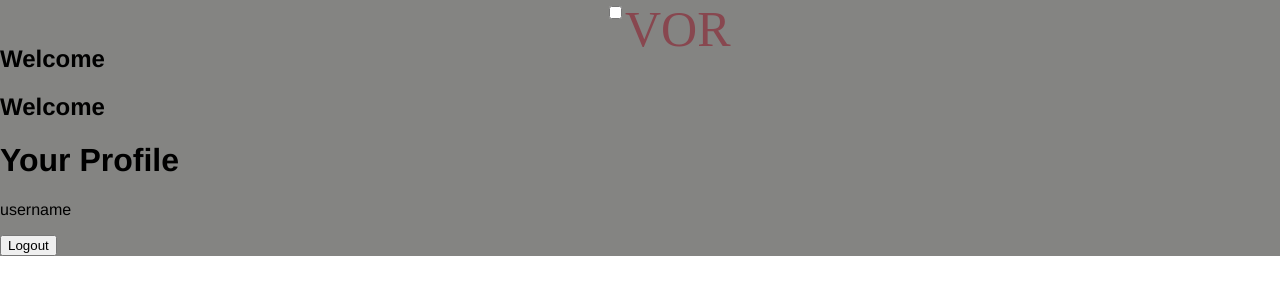
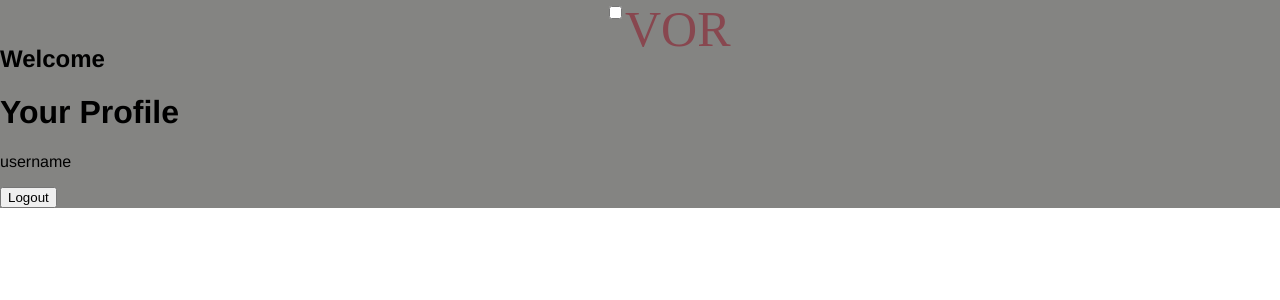
Before and after one commit to nirtzur89/vapro, a React (Create React App) app in the folder client/: page /me in a window 1280 px wide. Shown: the top 300 px of the page. Built offline with nearby package versions, Linux system fonts and the light colour scheme; sample sign-in values are in the browser's storage; a web font is replaced by a local one.

Commit message:
add project works 2

```diff
--- a/client/src/components/profile/Profile.js
+++ b/client/src/components/profile/Profile.js
@@ -16,7 +16,6 @@ class Profile extends Component {
       <div className="App">
         <div className="App-header">
           <h2>Welcome {this.props.user.userName}</h2>
-          <h2>Welcome {this.props.user.password}</h2>
         </div>
         <h1>Your Profile</h1>
         <p>username</p>
--- a/client/src/components/project/project-service.js
+++ b/client/src/components/project/project-service.js
@@ -4,7 +4,7 @@ import AuthService from "../../components/Auth/auth-service";
 class ProjectService {
   constructor() {
     this.service = axios.create({
-      baseURL: "http://localhost:5000/",
+      baseURL: (process.env.REACT_APP_API_URL || "http://localhost:5000") + "/",
       withCredentials: true
     });
     this.authService = new AuthService();
```
